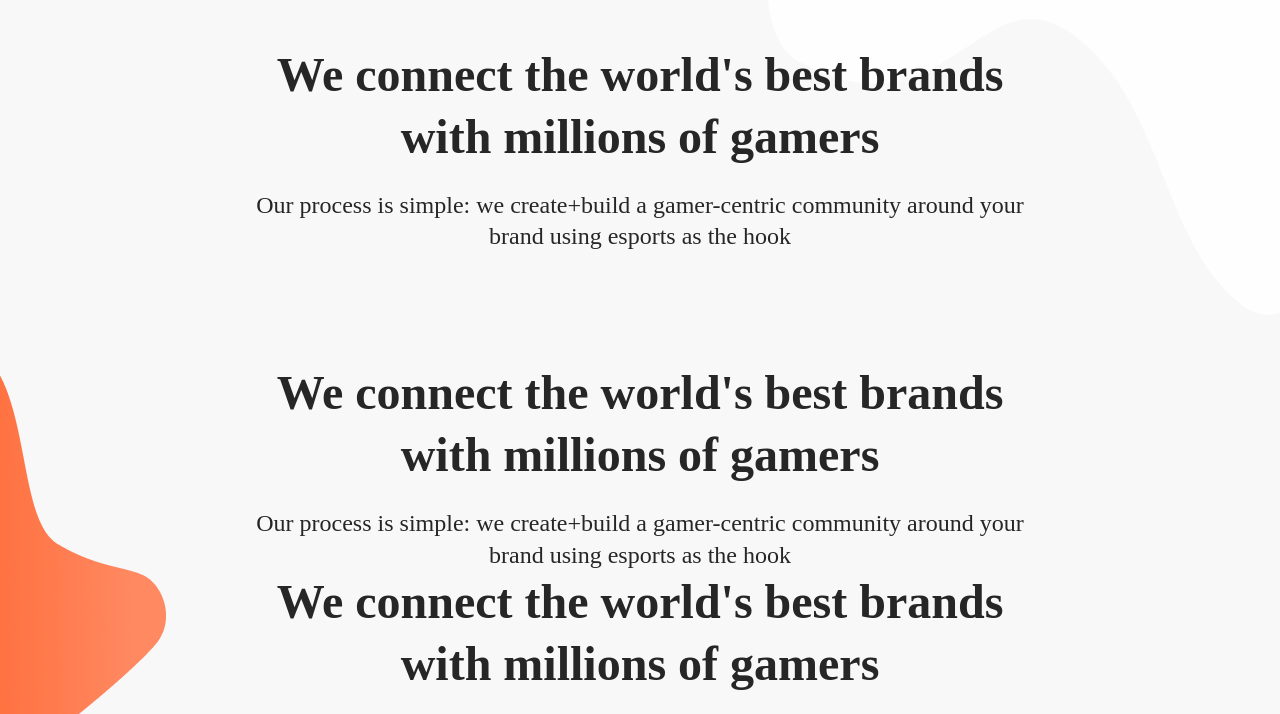
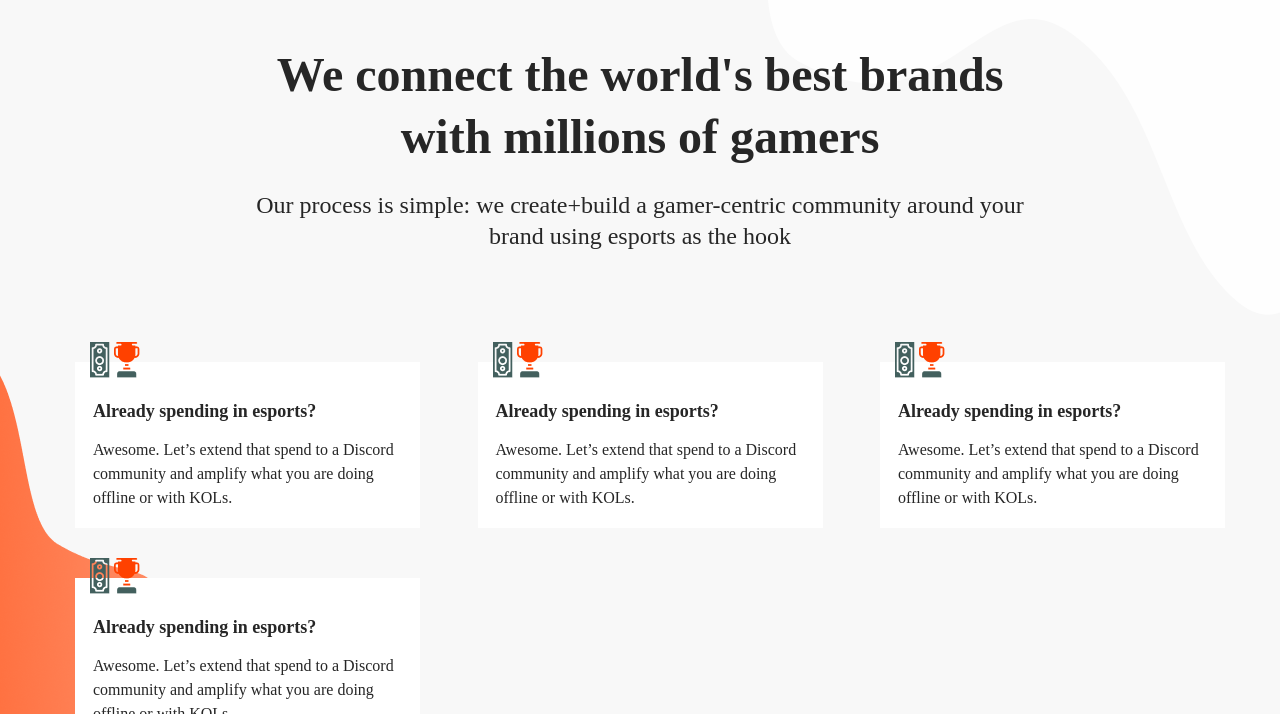
Before and after one commit to prachi-bst/TestDiscordAgency, a plain HTML site: page index.html in a window 1280 px wide. Shown: the part 84-798 px from the top of the page. Drawn offline with Linux system fonts and the light colour scheme.

Commit message:
List item added

```diff
--- a/assets/css/style.css
+++ b/assets/css/style.css
@@ -7,6 +7,7 @@
 
 ul {
   padding-left: 20px;
+  list-style: none;
 }
 
 a {
@@ -88,3 +89,39 @@ body {
 .content-section-2 {
   background: url(../image/Mask\ Group_orange_left.png) left top no-repeat;
 }
+
+.item-list {
+  display: flex;
+  justify-content: space-between;
+  flex-wrap: wrap;
+}
+
+.item-list li {
+  width: 30%;
+  position: relative;
+  padding-top: 37px;
+  padding-left: 18px;
+  padding-bottom: 18px;
+  padding-right: 18px;
+  background-color: #fff;
+  text-align: left;
+  margin-bottom: 50px;
+}
+
+.item-list li h2 {
+  font-size: 18px;
+  line-height: 24px;
+  margin-bottom: 15px;
+}
+
+.item-list li p {
+  font-size: 16px;
+  line-height: 24px;
+}
+
+.item-list li img {
+  position: absolute;
+  left: 15px;
+  top: -20px;
+  max-width: 50px;
+}
--- a/index.html
+++ b/index.html
@@ -35,24 +35,39 @@
         <div class="container">
           <div class="content-block">
             <h1>We connect the world's best brands with millions of gamers</h1>
-            <p>Our process is simple: we create+build a gamer-centric community around your brand using esports as the hook</p>
+            <p>Our process is simple: we create+build a gamer-centric community around your brand using esports as the
+              hook</p>
           </div>
         </div>
       </section>
       <section class="content-section-2">
         <div class="container">
-          <div class="content-block">
-            <h1>We connect the world's best brands with millions of gamers</h1>
-            <p>Our process is simple: we create+build a gamer-centric community around your brand using esports as the hook</p>
-          </div>
-          <div class="content-block">
-              <h1>We connect the world's best brands with millions of gamers</h1>
-              <p>Our process is simple: we create+build a gamer-centric community around your brand using esports as the hook</p>
-            </div>
-            <div class="content-block">
-                <h1>We connect the world's best brands with millions of gamers</h1>
-                <p>Our process is simple: we create+build a gamer-centric community around your brand using esports as the hook</p>
-              </div>
+          <ul class="item-list">
+            <li>
+              <img class="img-responsive" src="./assets/image/esports money icon.png">
+              <h2>Already spending in esports?</h2>
+              <p>Awesome. Let’s extend that spend to a Discord community and amplify what you are doing offline or with
+                KOLs.</p>
+            </li>
+            <li>
+              <img class="img-responsive" src="./assets/image/esports money icon.png">
+              <h2>Already spending in esports?</h2>
+              <p>Awesome. Let’s extend that spend to a Discord community and amplify what you are doing offline or with
+                KOLs.</p>
+            </li>
+            <li>
+              <img class="img-responsive" src="./assets/image/esports money icon.png">
+              <h2>Already spending in esports?</h2>
+              <p>Awesome. Let’s extend that spend to a Discord community and amplify what you are doing offline or with
+                KOLs.</p>
+            </li>
+            <li>
+                <img class="img-responsive" src="./assets/image/esports money icon.png">
+                <h2>Already spending in esports?</h2>
+                <p>Awesome. Let’s extend that spend to a Discord community and amplify what you are doing offline or with
+                  KOLs.</p>
+              </li>
+          </ul>
         </div>
       </section>
     </div>
```
